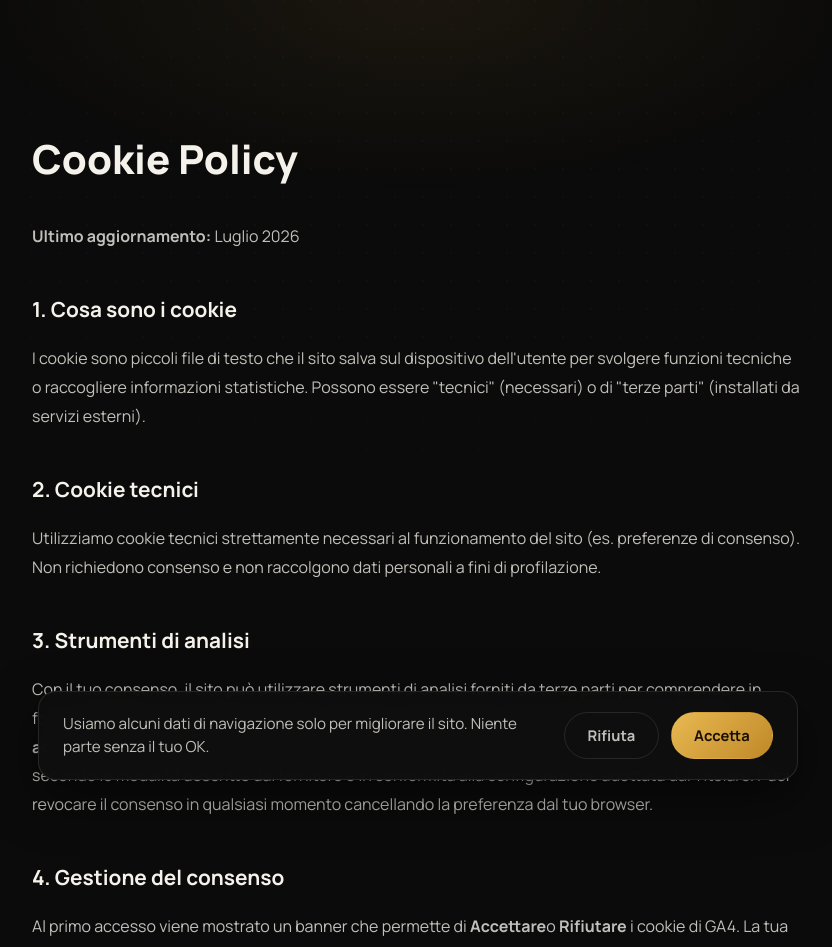
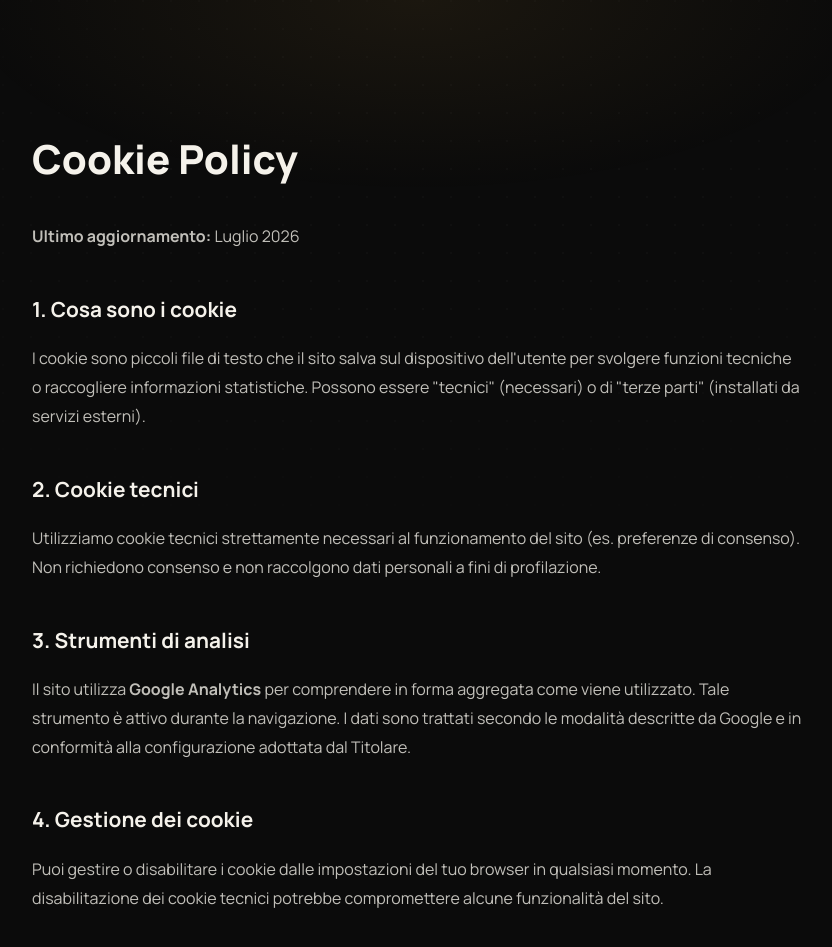
Before and after one commit to marcomasiniprova/solarback-B2b-landing-page, a Next.js app: page /cookie in a window 1280 px wide. Shown: the top 947 px of the page, without its empty margins (222-1054 px from the left). Built offline with nearby package versions, Linux system fonts and the light colour scheme.

Commit message:
fix: remove cookie banner entirely, GA4 always on, update Cookie Policy accordingly

```diff
--- a/app/cookie/page.tsx
+++ b/app/cookie/page.tsx
@@ -15,7 +15,7 @@ export default function CookiePage() {
         <p>
           I cookie sono piccoli file di testo che il sito salva sul dispositivo dell&apos;utente
           per svolgere funzioni tecniche o raccogliere informazioni statistiche. Possono essere
-          &quot;tecnici&quot; (necessari) o di &quot;terze parti&quot; (installati da servizi esterni).
+          "tecnici" (necessari) o di "terze parti" (installati da servizi esterni).
         </p>
 
         <h2 style={{ color: 'var(--text)', fontWeight: 700, fontSize: '1.3rem', margin: '2.5rem 0 1rem' }}>
@@ -31,31 +31,19 @@ export default function CookiePage() {
           3. Strumenti di analisi
         </h2>
         <p>
-          Con il tuo consenso, il sito può utilizzare strumenti di analisi forniti da terze
-          parti per comprendere in forma aggregata e anonima come viene utilizzato. Tali
-          strumenti sono attivati <strong>solo dopo che hai accettato</strong> i cookie dal
-          banner: fino a quel momento nessun dato viene trasmesso. I dati sono trattati secondo
-          le modalità descritte dal fornitore e in conformità alla configurazione adottata dal
-          Titolare. Puoi revocare il consenso in qualsiasi momento cancellando la preferenza
-          dal tuo browser.
+          Il sito utilizza <strong>Google Analytics</strong> per comprendere in forma aggregata
+          come viene utilizzato. Tale strumento è attivo durante la navigazione.
+          I dati sono trattati secondo le modalità descritte da Google
+          e in conformità alla configurazione adottata dal Titolare.
         </p>
 
         <h2 style={{ color: 'var(--text)', fontWeight: 700, fontSize: '1.3rem', margin: '2.5rem 0 1rem' }}>
-          4. Gestione del consenso
+          4. Gestione dei cookie
         </h2>
         <p>
-          Al primo accesso viene mostrato un banner che permette di <strong>Accettare</strong>
-          o <strong>Rifiutare</strong> i cookie di GA4. La tua scelta viene memorizzata
-          localmente sul dispositivo. Puoi modificarla in qualsiasi momento eliminando i
-          dati di navigazione del sito dal tuo browser.
-        </p>
-
-        <h2 style={{ color: 'var(--text)', fontWeight: 700, fontSize: '1.3rem', margin: '2.5rem 0 1rem' }}>
-          5. Disabilitazione dai browser
-        </h2>
-        <p>
-          Puoi gestire o disabilitare i cookie dalle impostazioni del tuo browser. La
-          disabilitazione dei cookie tecnici potrebbe compromettere alcune funzionalità del sito.
+          Puoi gestire o disabilitare i cookie dalle impostazioni del tuo browser in qualsiasi
+          momento. La disabilitazione dei cookie tecnici potrebbe compromettere alcune
+          funzionalità del sito.
         </p>
       </div>
       <p style={{ marginTop: '3rem' }}>
--- a/app/globals.css
+++ b/app/globals.css
@@ -824,32 +824,3 @@ footer { background: var(--bg-2); border-top: 1px solid var(--line); padding: 5r
 @media (max-width: 900px) {
   .dentro-grid { grid-template-columns: 1fr; }
 }
-
-/* COOKIE BANNER */
-.cookie-banner {
-  position: fixed; left: 1.25rem; right: 1.25rem; bottom: 1.25rem; z-index: 9999;
-  display: flex; justify-content: center; pointer-events: none;
-}
-.cookie-inner {
-  pointer-events: auto; max-width: 760px; width: 100%;
-  display: flex; align-items: center; gap: 1.5rem; flex-wrap: wrap;
-  padding: 1.25rem 1.5rem; border-radius: 18px;
-  border: 1px solid var(--line-2);
-  background: rgba(14,14,14,0.96);
-  backdrop-filter: blur(12px);
-  box-shadow: 0 18px 50px rgba(0,0,0,0.5);
-}
-.cookie-text { flex: 1 1 320px; color: var(--text-soft); font-size: 0.95rem; line-height: 1.55; margin: 0; }
-.cookie-actions { display: flex; gap: 0.75rem; flex-shrink: 0; }
-.cookie-btn {
-  font: inherit; font-weight: 700; font-size: 0.92rem; cursor: pointer;
-  padding: 0.7rem 1.4rem; border-radius: 999px; border: 1px solid transparent;
-  transition: transform 0.2s ease, opacity 0.2s ease;
-}
-.cookie-btn:hover { transform: translateY(-1px); }
-.cookie-gold { background: linear-gradient(135deg, #e8b952 0%, #c08828 100%); color: #1a0e00; }
-.cookie-ghost { background: transparent; color: var(--text-soft); border-color: var(--line-2); }
-@media (max-width: 560px) {
-  .cookie-inner { flex-direction: column; align-items: stretch; text-align: center; }
-  .cookie-actions { justify-content: center; }
-}
--- a/app/layout.tsx
+++ b/app/layout.tsx
@@ -1,6 +1,6 @@
 import type { Metadata } from 'next'
 import { Manrope } from 'next/font/google'
-import { CookieConsent } from '@/components/CookieConsent'
+import { GoogleAnalytics } from '@next/third-parties/google'
 import './globals.css'
 
 const manrope = Manrope({
@@ -181,7 +181,7 @@ export default function RootLayout({ children }: { children: React.ReactNode })
       </head>
       <body>
         {children}
-        <CookieConsent />
+        <GoogleAnalytics gaId="G-VT411CNHWJ" />
       </body>
     </html>
   )
--- a/components/CookieConsent.tsx
+++ /dev/null
@@ -1,47 +0,0 @@
-'use client'
-
-import { useEffect, useState } from 'react'
-import { GoogleAnalytics } from '@next/third-parties/google'
-
-const KEY = 'sb_cookie_consent'
-
-export function CookieConsent() {
-  const [choice, setChoice] = useState<'granted' | 'denied' | null>(null)
-  const [show, setShow] = useState(false)
-
-  useEffect(() => {
-    const stored = localStorage.getItem(KEY) as 'granted' | 'denied' | null
-    setChoice(stored)
-    if (!stored) setShow(true)
-  }, [])
-
-  const decide = (value: 'granted' | 'denied') => {
-    localStorage.setItem(KEY, value)
-    setChoice(value)
-    setShow(false)
-  }
-
-  return (
-    <>
-      {choice === 'granted' && <GoogleAnalytics gaId="G-VT411CNHWJ" />}
-      {show && (
-        <div className="cookie-banner" role="dialog" aria-live="polite" aria-label="Consenso cookie">
-          <div className="cookie-inner">
-            <p className="cookie-text">
-              Usiamo alcuni dati di navigazione solo per migliorare il sito.
-              Niente parte senza il tuo OK.
-            </p>
-            <div className="cookie-actions">
-              <button className="cookie-btn cookie-ghost" onClick={() => decide('denied')}>
-                Rifiuta
-              </button>
-              <button className="cookie-btn cookie-gold" onClick={() => decide('granted')}>
-                Accetta
-              </button>
-            </div>
-          </div>
-        </div>
-      )}
-    </>
-  )
-}
```
